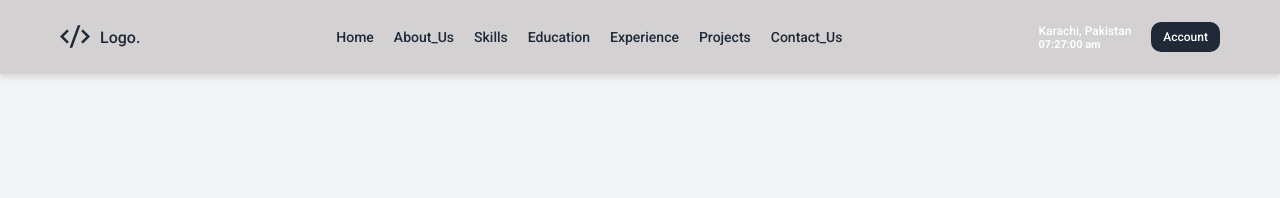
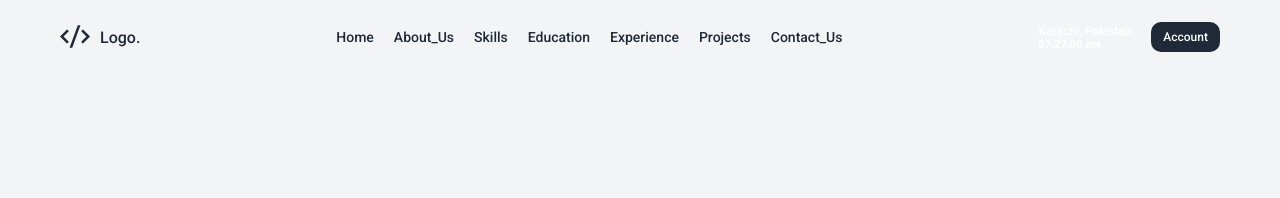
Before and after one commit to CryptonFuture/port-website, a plain HTML site: page index.html in a window 1280 px wide. Shown: the top 198 px of the page. Drawn offline with nearby package versions, Linux system fonts and the light colour scheme.

Commit message:
navbar changes

```diff
--- a/style.css
+++ b/style.css
@@ -59,9 +59,7 @@ body{
     left: 0;
     right: 0;
     z-index: 1000;
-    background: #d3d1d1;
     color: #fff;
-    box-shadow: 0 4px 6px rgba(0, 0, 0, 0.1);
 }
 
 .navbar__logo{
```
